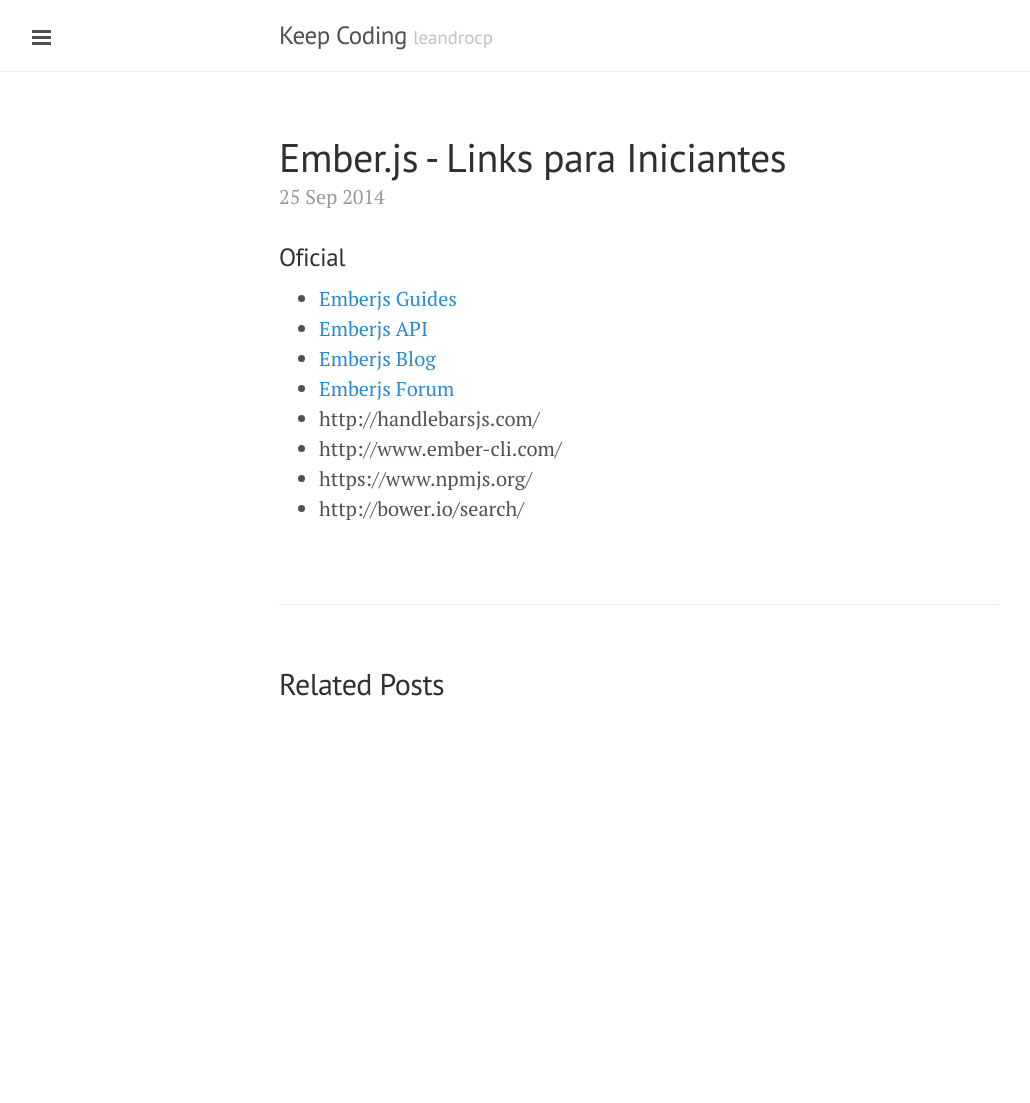
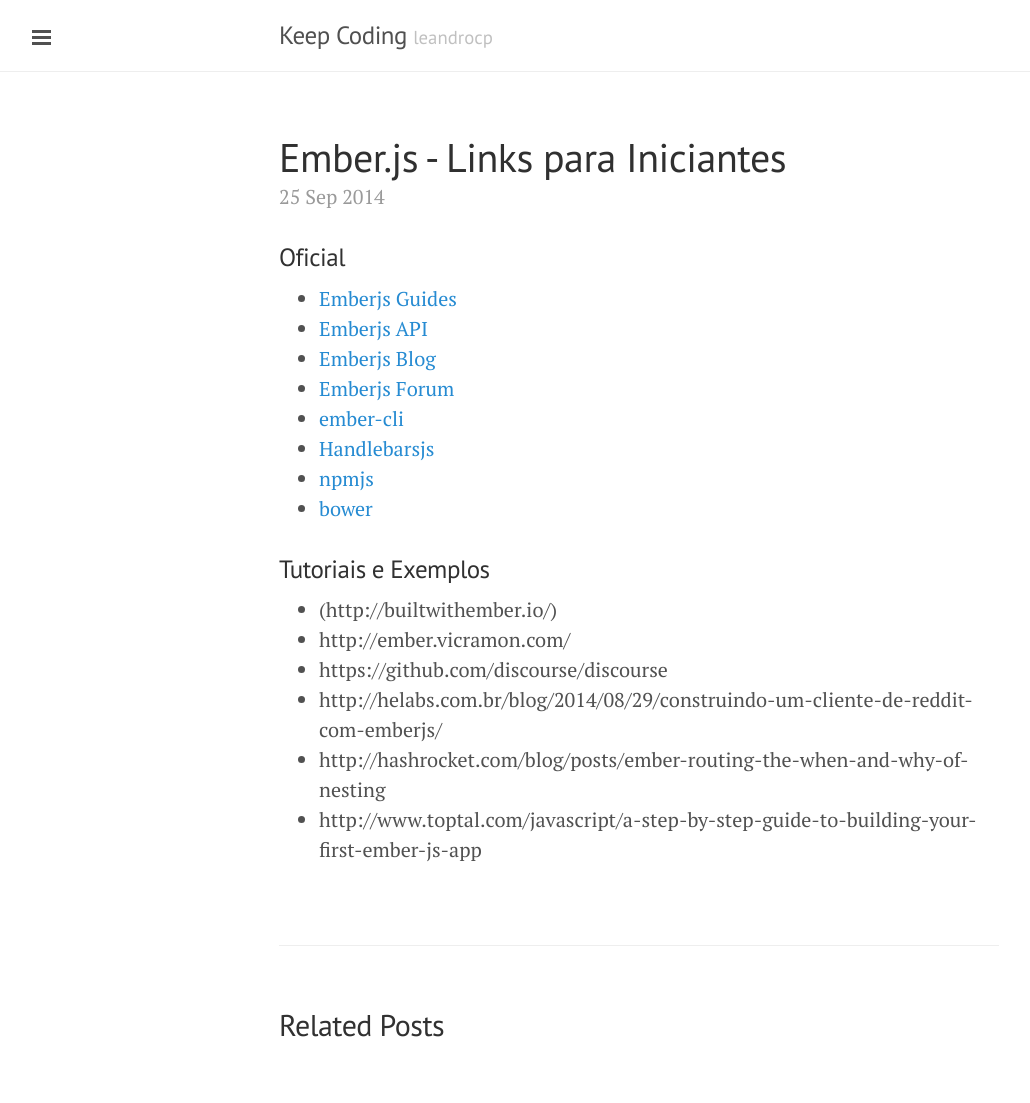
Before and after one commit to leandrocp/leandrocp.github.io, a Jekyll site: the page built from _posts/2014-09-25-emberjs-links.md, in a window 1280 px wide. Shown: the whole page, without its empty margins (1-1031 px from the left). Built offline with Jekyll 4.4.1, drawn with Linux system fonts in a browser that asks for light colours; Markdown is read by kramdown in place of the engine named in the settings; before the commit the page ends 900 px from its top, so only the background shows below that.

Commit message:
emberjs links

```diff
--- a/_posts/2014-09-25-emberjs-links.md
+++ b/_posts/2014-09-25-emberjs-links.md
@@ -9,7 +9,16 @@
 * [Emberjs API](http://emberjs.com/api/)
 * [Emberjs Blog](http://emberjs.com/blog/)
 * [Emberjs Forum](http://discuss.emberjs.com/)
-* http://handlebarsjs.com/
-* http://www.ember-cli.com/
-* https://www.npmjs.org/
-* http://bower.io/search/
+* [ember-cli](http://www.ember-cli.com/)
+* [Handlebarsjs](http://handlebarsjs.com/)
+* [npmjs](https://www.npmjs.org/)
+* [bower](http://bower.io/search/)
+
+### Tutoriais e Exemplos
+
+* (http://builtwithember.io/)
+* http://ember.vicramon.com/
+* https://github.com/discourse/discourse
+* http://helabs.com.br/blog/2014/08/29/construindo-um-cliente-de-reddit-com-emberjs/
+* http://hashrocket.com/blog/posts/ember-routing-the-when-and-why-of-nesting
+* http://www.toptal.com/javascript/a-step-by-step-guide-to-building-your-first-ember-js-app
```
